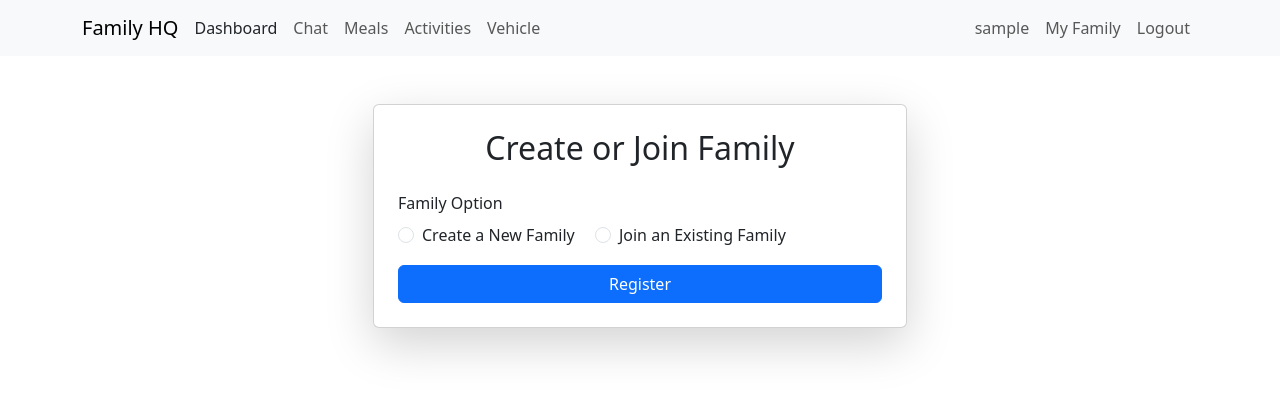
After one commit to KeironTJ/BudgetApp, a Flask app: page /create_or_join_family_view in a window 1280 px wide. The commit adds this page. Shown: the top 396 px of the page. Run offline with Flask 3, Linux system fonts and the light colour scheme; the visitor is signed in with stand-in values (Sample User, id 1); data that the repository does not hold is empty.

Commit message:
Implement family management features; add active family selection, create or join family functionality, and update templates for family-related actions.

```diff
--- a/app/activity_planner/routes.py
+++ b/app/activity_planner/routes.py
@@ -4,10 +4,12 @@ from app.models import ActivityPlan, FamilyMembers
 from app.activity_planner.forms import AddActivityForm
 from flask_login import login_required, current_user
 from app import db
+from app.decorators import active_family_required
 
 ## Family Activity Planner Routes
 @bp.route('/activityplanner', methods=['GET', 'POST'])
 @login_required
+@active_family_required
 def activityplanner():
     addactivityform = AddActivityForm()
 
@@ -48,6 +50,7 @@ def activityplanner():
 
 @bp.route('/activity_details/<int:id>', methods=['GET', 'POST'])
 @login_required
+@active_family_required
 def activity_details(id):
 
     activity = ActivityPlan.query.get_or_404(id)
@@ -66,6 +69,7 @@ def activity_details(id):
 
 @bp.route('/delete_activity/<int:id>', methods=['GET', 'POST'])
 @login_required
+@active_family_required
 def delete_activity(id):
     activity = ActivityPlan.query.get_or_404(id)
     db.session.delete(activity)
--- a/app/admin/routes.py
+++ b/app/admin/routes.py
@@ -1,9 +1,9 @@
-# create imports
+
 from app import db
 from app.models import User, Role, UserRoles, MealPlan, Message, Family, FamilyMembers
 from flask import render_template, flash, redirect, url_for, request, session, jsonify
 from flask_login import login_required, current_user
-from app.admin.decorators import admin_required
+from app.decorators import admin_required
 from app.admin import bp
 from app.admin.forms import AddMealForm, AssignRoleForm
 
--- a/app/chat/routes.py
+++ b/app/chat/routes.py
@@ -5,10 +5,12 @@ from app.chat.forms import MessageForm
 from flask_login import login_required, current_user
 from app import db, socketio
 from datetime import datetime, timedelta
+from app.decorators import active_family_required
 
 ## Messaging Routes
 @bp.route('/familychat', methods=['GET', 'POST'])
 @login_required
+@active_family_required
 def familychat():
     form = MessageForm()
 
@@ -31,6 +33,7 @@ def familychat():
 
 @bp.route('/load_messages')
 @login_required
+@active_family_required
 def load_messages():
     last_message_id = request.args.get("last_message_id", type=int)
     if not last_message_id:
@@ -53,6 +56,7 @@ def load_messages():
 
 @bp.route('/delete_message/<int:message_id>', methods=['POST'])
 @login_required
+@active_family_required
 def delete_message(message_id):
     message = Message.query.get_or_404(message_id)
 
--- a/app/family_manager/forms.py
+++ b/app/family_manager/forms.py
@@ -0,0 +1,28 @@
+from flask_wtf import FlaskForm
+from wtforms import TextAreaField, SelectField, SubmitField, RadioField, StringField
+from wtforms.validators import DataRequired, Length, ValidationError
+from app.models import User, Family, FamilyMembers
+
+class FamilySelectForm(FlaskForm):
+    family = SelectField('Select Family', choices=[], coerce=int, validators=[DataRequired()])
+    submit = SubmitField('Choose Family')
+
+class FamilyCreateorJoinForm(FlaskForm):
+    create_or_join = RadioField(
+        'Family Option',
+        choices=[('create', 'Create a New Family'), ('join', 'Join an Existing Family')],
+        validators=[DataRequired()]
+    )
+
+    family_name = StringField('Family Name', validators=[], default='')
+    invitation_code = StringField('Invitation Code', validators=[], default='')
+    submit = SubmitField('Register')
+
+
+    def validate_family_name(self, family_name):
+        if self.create_or_join.data == 'create' and not family_name.data:
+            raise ValidationError('Family Name is required when creating a new family.')
+
+    def validate_invitation_code(self, invitation_code):
+        if self.create_or_join.data == 'join' and not invitation_code.data:
+            raise ValidationError('Invitation Code is required when joining a family.')
--- a/app/family_manager/routes.py
+++ b/app/family_manager/routes.py
@@ -4,10 +4,14 @@ from flask_login import login_required, current_user
 from app import db
 from datetime import datetime, timedelta
 from app.models import User, Family, FamilyMembers
+from app.family_manager.forms import FamilySelectForm, FamilyCreateorJoinForm
 from sqlalchemy.orm import joinedload
+from app.decorators import active_family_required
+from app.family_manager.helper import create_or_join_family
 
 @bp.route('/family_home/<family_name>', methods=['GET', 'POST'])
 @login_required
+@active_family_required
 def family_home(family_name):
     family = Family.query.filter_by(name=family_name).options(joinedload(Family.members)).first_or_404()
     if not family:
@@ -18,3 +22,45 @@ def family_home(family_name):
                            family=family,
                            family_name=family_name,
                            title='Family Home')
+
+@bp.route('/family_choose', methods=['GET', 'POST'])
+@login_required
+def family_choose():
+    form = FamilySelectForm()
+    form.family.choices = [(family.id, family.name) for family in current_user.families]
+
+    if form.validate_on_submit():
+        # Set the selected family as the active family
+        family_id = form.family.data
+
+        if current_user.set_active_family(family_id):
+            db.session.commit()
+            flash("Active family updated successfully.", "success")
+
+        else:
+            flash("Failed to update active family.", "danger")
+        return redirect(url_for('main.dashboard'))
+
+
+    return render_template('family_manager/family_choose.html',
+                           title='Choose Family',
+                           form=form)
+
+@bp.route('/create_or_join_family_view', methods=['GET', 'POST'])
+@login_required
+def create_or_join_family_view():
+    form = FamilyCreateorJoinForm()  # You can reuse or create a new form for this purpose
+
+    if form.validate_on_submit():
+
+        # Handle family creation or joining
+        create_or_join = form.create_or_join.data
+        family_name = form.family_name.data if create_or_join == 'create' else None
+        invitation_code = form.invitation_code.data if create_or_join == 'join' else None
+
+        if create_or_join_family(current_user, create_or_join, family_name, invitation_code):
+            return redirect(url_for('main.dashboard'))
+
+    return render_template('family_manager/create_or_join_family_view.html',
+                           title='Create or Join Family',
+                           form=form)
--- a/app/meal_planner/routes.py
+++ b/app/meal_planner/routes.py
@@ -5,11 +5,13 @@ from app.meal_planner.forms import AddMealForm
 from flask_login import login_required, current_user
 from app import db
 from datetime import datetime, timedelta
+from app.decorators import active_family_required
 
 
 ## Meal Planner Routes
 @bp.route('/mealplanner', methods=['GET', 'POST'])
 @login_required
+@active_family_required
 def mealplanner():
     # Get today's date
     today = datetime.today()
@@ -47,6 +49,7 @@ def mealplanner():
 
 @bp.route('/meal_details/<int:meal_id>', methods=['GET', 'POST'])
 @login_required
+@active_family_required
 def meal_details(meal_id):
     meal = MealPlan.query.get_or_404(meal_id)
     editmealform = AddMealForm(obj=meal)
--- a/app/templates/admin/admin_users.html
+++ b/app/templates/admin/admin_users.html
@@ -42,6 +42,7 @@
                 <th>Secondary Phone Number</th>
                 <th>Address</th>
                 <th>DOB</th>
+                <th>Active Family ID</th>
             </tr>
         </thead>
         <tbody>
@@ -67,6 +68,7 @@
                             {{ user.dob }}
                         {% endif %}
                     </td>
+                    <td>{{ user.active_family_id }}</td>
 
                 </tr>
             {% endfor %}
--- a/app/templates/base.html
+++ b/app/templates/base.html
@@ -54,16 +54,22 @@
                     <li class="nav-item{% if current_user.families|length > 1 %} dropdown{% endif %}">
                         {% if current_user.families|length > 1 %}
                             <a class="nav-link dropdown-toggle" href="#" id="navbarDropdown" role="button" data-bs-toggle="dropdown" aria-expanded="false">
-                                My Families
+                                {{ current_user.get_active_family().name if current_user.get_active_family() else 'Select Family' }}
                             </a>
                             <ul class="dropdown-menu" aria-labelledby="navbarDropdown">
                                 {% for family in current_user.families %}
-                                    <li><a class="dropdown-item" href="{{ url_for('family_manager.family_home', family_name=family.name ) }}">{{ family.name }}</a></li>
+                                    <li>
+                                        <a class="dropdown-item" href="{{ url_for('family_manager.family_home', family_name=family.name) }}">
+                                            {{ family.name }}
+                                        </a>
+                                    </li>
                                 {% endfor %}
-                            {% else %}
-                                <a class="nav-link" aria-current="page" href="{{ url_for('family_manager.family_home', family_name=current_user.families[0].name if current_user.families else '' ) }}">My Family</a>
-                            {% endif %}
-                        </ul>
+                            </ul>
+                        {% else %}
+                            <a class="nav-link" aria-current="page" href="{% if current_user.families|length == 0 %}{{ url_for('family_manager.create_or_join_family_view') }}{% else %}{{ url_for('family_manager.family_home', family_name=current_user.families[0].name) }}{% endif %}">
+                                My Family
+                            </a>
+                        {% endif %}
                     </li>
 
                     {% if current_user.is_admin() %}
--- /dev/null
+++ b/app/templates/family_manager/create_or_join_family_view.html
@@ -0,0 +1,84 @@
+{% extends "base.html" %}
+{% block content %}
+
+<div class="container mt-5">
+    <div class="row justify-content-center">
+        <div class="col-md-6">
+            <div class="card shadow-lg">
+                <div class="card-body p-4">
+                    <h2 class="text-center mb-4">Create or Join Family</h2>
+                    <form class="customform" action="" method="post" novalidate>
+                        {{ form.hidden_tag() }}
+
+                        <div class="mb-3">
+                            <label class="form-label">{{ form.create_or_join.label }}</label><br>
+                            {% for subfield in form.create_or_join %}
+                            <div class="form-check form-check-inline">
+                                {{ subfield(class="form-check-input") }}
+                                {{ subfield.label(class="form-check-label") }}
+                            </div>
+                            {% endfor %}
+                            {% for error in form.create_or_join.errors %}
+                            <div class="form-text text-danger">{{ error }}</div>
+                            {% endfor %}
+                        </div>
+                        <div id="create_family_fields" style="display:none;">
+                            <div class="mb-3">
+                                {{ form.family_name.label(class="form-label") }}
+                                {{ form.family_name(class="form-control", size=64) }}
+                                {% for error in form.family_name.errors %}
+                                <div class="form-text text-danger">{{ error }}</div>
+                                {% endfor %}
+                            </div>
+                        </div>
+                        <div id="join_family_fields" style="display:none;">
+                            <div class="mb-3">
+                                {{ form.invitation_code.label(class="form-label") }}
+                                {{ form.invitation_code(class="form-control", size=64) }}
+                                {% for error in form.invitation_code.errors %}
+                                <div class="form-text text-danger">{{ error }}</div>
+                                {% endfor %}
+                            </div>
+                        </div>
+                        <div class="d-grid">
+                            {{ form.submit(class="btn btn-primary") }}
+                        </div>
+                    </form>
+                </div>
+            </div>
+        </div>
+    </div>
+</div>
+
+
+
+
+
+<script>
+    document.addEventListener('DOMContentLoaded', function() {
+        const createRadio = document.querySelector('#create_or_join-0');
+        const joinRadio = document.querySelector('#create_or_join-1');
+        const createFields = document.getElementById('create_family_fields');
+        const joinFields = document.getElementById('join_family_fields');
+
+        function toggleFamilyFields() {
+            if (createRadio.checked) {
+                createFields.style.display = 'block';
+                joinFields.style.display = 'none';
+            } else if (joinRadio.checked) {
+                createFields.style.display = 'none';
+                joinFields.style.display = 'block';
+            } else {
+                createFields.style.display = 'none';
+                joinFields.style.display = 'none';
+            }
+        }
+
+        if (createRadio && joinRadio) {
+            createRadio.addEventListener('change', toggleFamilyFields);
+            joinRadio.addEventListener('change', toggleFamilyFields);
+            toggleFamilyFields(); // Initial state
+        }
+    });
+</script>
+{% endblock %}
```
Also changed, not shown: app/auth/routes.py (+9 -32 lines), app/decorators.py (added, +39 -0 lines), app/family_manager/helper.py (added, +63 -0 lines), app/templates/family_manager/family_choose.html (added, +33 -0 lines).
